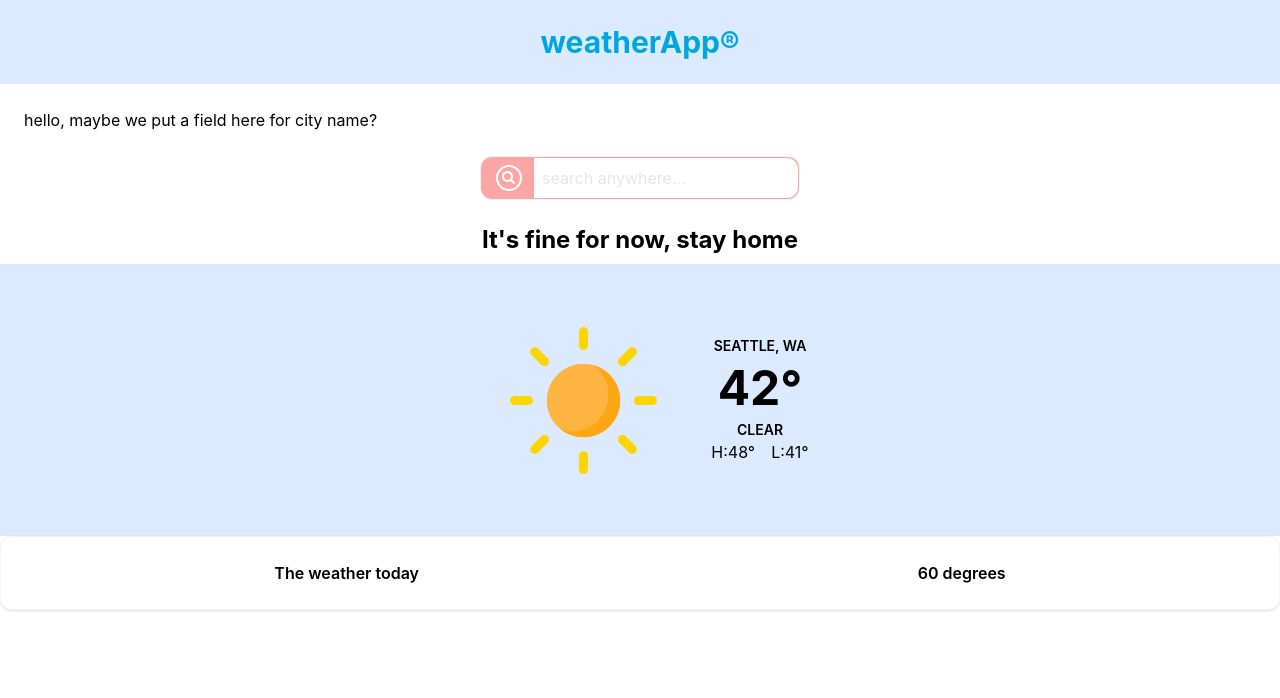
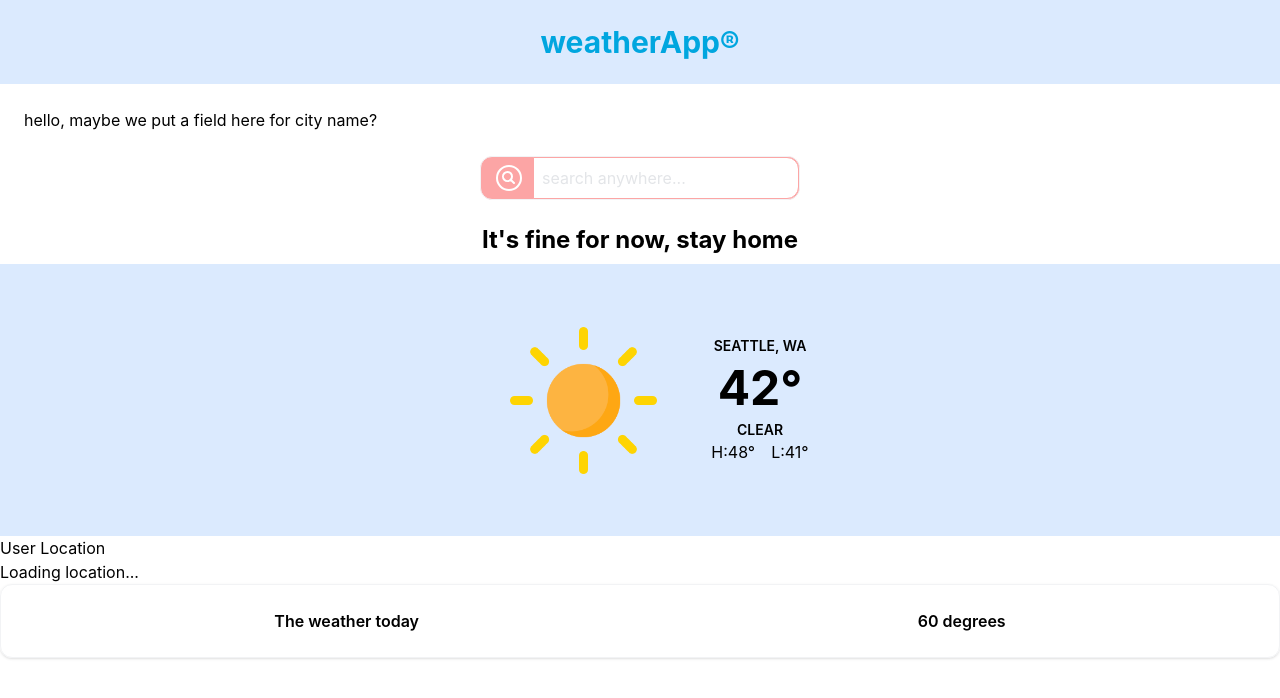
Before and after one commit to tetrageist/WeatherApp, a React (Create React App) app: page / in a window 1280 px wide. Shown: the top 698 px of the page. Built offline with nearby package versions, Linux system fonts and the light colour scheme; no server answers.

Commit message:
added the location to app

```diff
--- a/src/App.js
+++ b/src/App.js
@@ -1,6 +1,7 @@
 import "./App.css";
 import Display from "./components/Display";
 import Search from "./components/Search";
+import Location from "./components/Location"
 
 function App() {
   return (
@@ -11,6 +12,7 @@ function App() {
       <p className="p-6"> hello, maybe we put a field here for city name?</p>
       <Search />
       <Display />
+      <Location/>
       <div className="p-6 flex justify-around font-semibold border rounded-xl shadow">
         <div>The weather today</div>
         <div>60 degrees</div>
```
